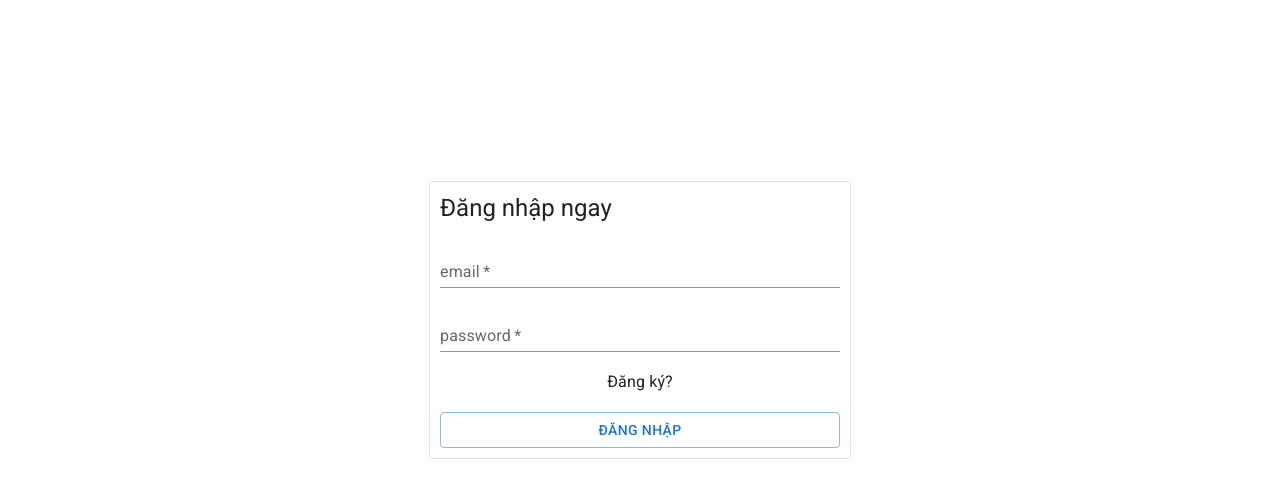
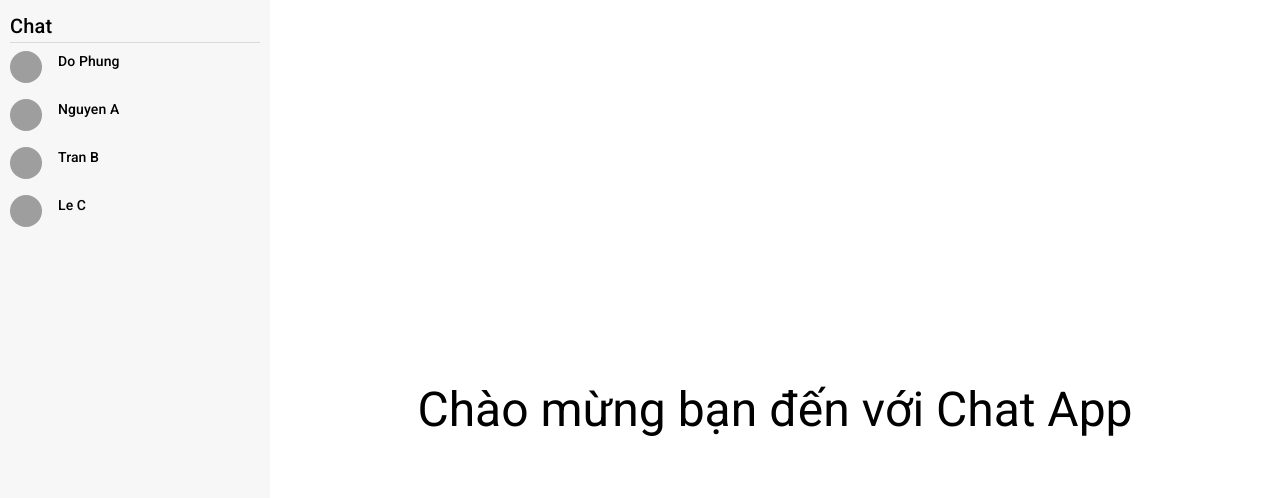
Before and after one commit to TienDung1205/Chat_GraphQL, a React (Create React App) app in the folder client/: page / in a window 1280 px wide. Shown: the top 498 px of the page. Built offline with nearby package versions, Linux system fonts and the light colour scheme; grey boxes are pictures that could not be loaded.

Commit message:
Tạo components

```diff
--- a/client/src/App.css
+++ b/client/src/App.css
@@ -0,0 +1,4 @@
+.usercard:hover{
+    background-color: white;
+    cursor: pointer;
+}
--- a/client/src/App.js
+++ b/client/src/App.js
@@ -1,10 +1,12 @@
 
 import './App.css';
-import AuthScreen from './pages/AuthScreen';
+// import AuthScreen from './pages/AuthScreen';
+import HomeScreen from './pages/HomeScreen';
 
 function App() {
   return (
-    <AuthScreen />
+    // <AuthScreen />
+    <HomeScreen />
   );
 }
 
--- /dev/null
+++ b/client/src/components/ChatScreen.js
@@ -0,0 +1,11 @@
+import React from 'react'
+import { useParams } from 'react-router-dom'
+
+const ChatScreen = () => {
+ const {id,name} = useParams()
+  return (
+    <div>{id} {name}</div>
+  )
+}
+
+export default ChatScreen
--- /dev/null
+++ b/client/src/components/SideBar.js
@@ -0,0 +1,39 @@
+import React from 'react'
+import {Box, Typography,Divider,Stack} from '@mui/material'
+import UserCard from './UserCard'
+const SideBar = () => {
+//    const  {loading,data,error} =  useQuery(GET_ALL_USERS)
+
+
+//     if(loading) return <Typography variant="h6">Loading chats</Typography>
+
+//     if(error){
+//         console.log(error.message)
+//     }
+    const users = [
+        {id:1,firstName:"Do",lastName:"Phung"},
+        {id:2,firstName:"Nguyen",lastName:"A"},
+        {id:3,firstName:"Tran",lastName:"B"},
+        {id:4,firstName:"Le",lastName:"C"}
+    ]
+
+  return (
+    <Box
+    backgroundColor="#f7f7f7"
+    height="100vh"
+    width="250px"
+    padding="10px"
+    >
+        <Typography variant='h6'>Chat</Typography>
+        <Divider />
+        {
+            users.map((item)=>(
+                <UserCard key={item.id} item={item} />
+            ))
+        }
+
+    </Box>
+  )
+}
+
+export default SideBar
--- /dev/null
+++ b/client/src/components/UserCard.js
@@ -0,0 +1,25 @@
+import React from 'react'
+import {Stack,Avatar, Typography} from '@mui/material'
+import { useNavigate } from 'react-router-dom';
+
+
+const UserCard = ({item:{firstName,lastName,id}}) => {
+  const navigate = useNavigate()
+  return (
+    <Stack
+      className="usercard"
+      direction="row"
+      spacing={2}
+      sx={{py:1}}
+      onClick={()=>navigate(`/${id}/${firstName} ${lastName}`)}
+    >
+      <Avatar
+        src={`https://api.dicebear.com/6.x/initials/svg?seed=${firstName}%20${lastName}`}
+        sx={{width:"32px",height:"32px"}}
+      />
+      <Typography variant="subtitle2">{firstName} {lastName}</Typography>
+    </Stack>
+  )
+}
+
+export default UserCard
--- /dev/null
+++ b/client/src/components/Welcome.js
@@ -0,0 +1,16 @@
+import React from 'react'
+import { Stack, Typography } from '@mui/material';
+
+const Welcome = () => {
+  return (
+    <Stack
+    justifyContent="center"
+    alignItems="center"
+    flexGrow={1}
+    >
+        <Typography variant="h3">Chào mừng bạn đến với Chat App</Typography>
+    </Stack>
+  )
+}
+
+export default Welcome
--- a/client/src/index.js
+++ b/client/src/index.js
@@ -3,11 +3,14 @@ import ReactDOM from 'react-dom/client';
 import './index.css';
 import App from './App';
 import reportWebVitals from './reportWebVitals';
+import {BrowserRouter} from 'react-router-dom';
 
 const root = ReactDOM.createRoot(document.getElementById('root'));
 root.render(
   <React.StrictMode>
+    <BrowserRouter>
     <App />
+    </BrowserRouter>
   </React.StrictMode>
 );
 
--- /dev/null
+++ b/client/src/pages/HomeScreen.js
@@ -0,0 +1,28 @@
+import React from 'react'
+import {Box} from '@mui/material'
+import SideBar from '../components/SideBar';
+import {Route,Routes} from 'react-router-dom'
+import Welcome from '../components/Welcome';
+import ChatScreen from '../components/ChatScreen';
+
+const AllRoutes = ()=>{
+  return(
+    <Routes>
+      <Route path="/" element={<Welcome/>} />
+      <Route path="/:id/:name" element={<ChatScreen />} />
+    </Routes>
+  )
+}
+
+const HomeScreen = () => {
+  return (
+    <Box
+    display="flex"
+    >
+       <SideBar />
+       <AllRoutes />
+    </Box>
+  )
+}
+
+export default HomeScreen
```
